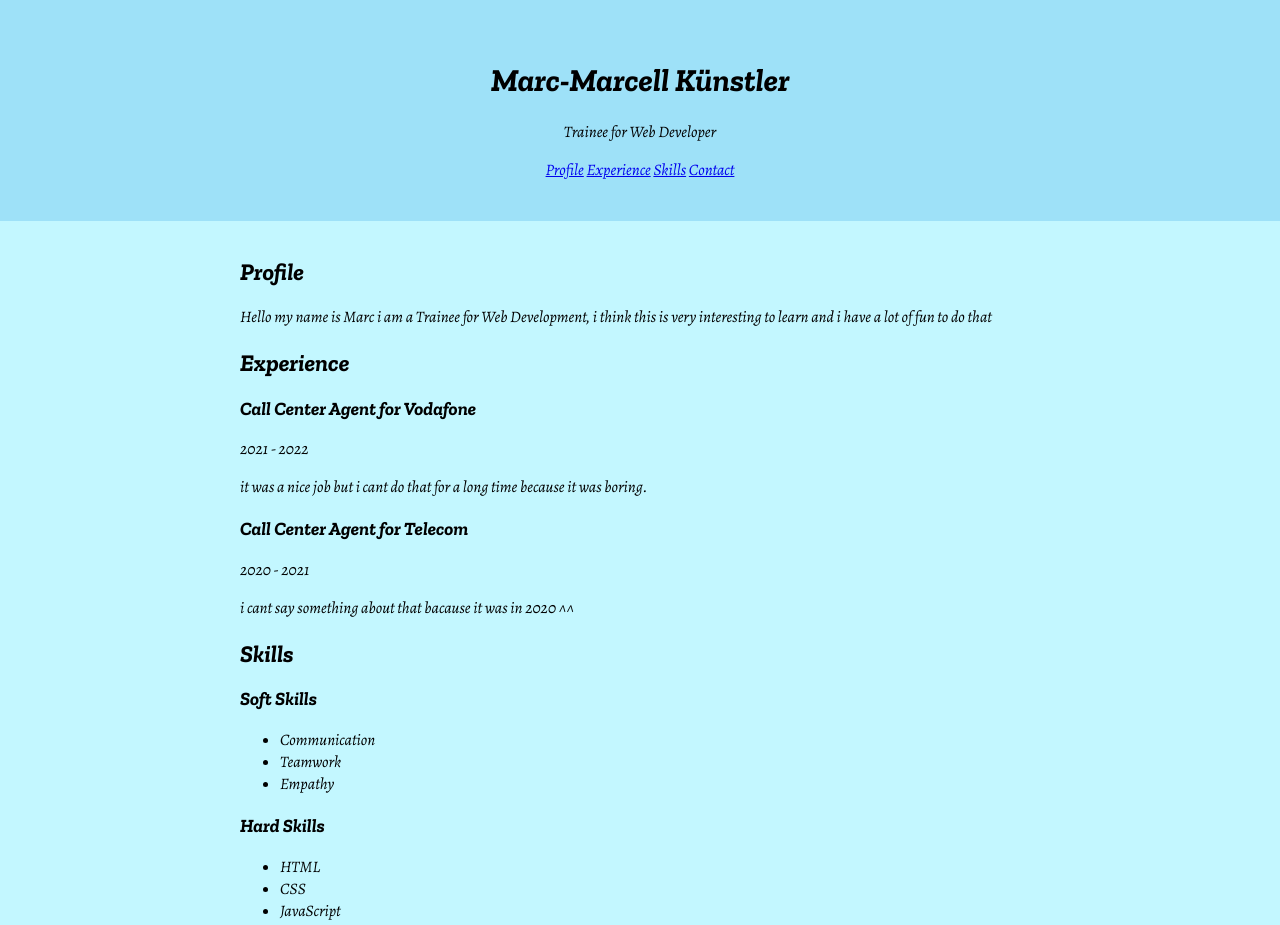
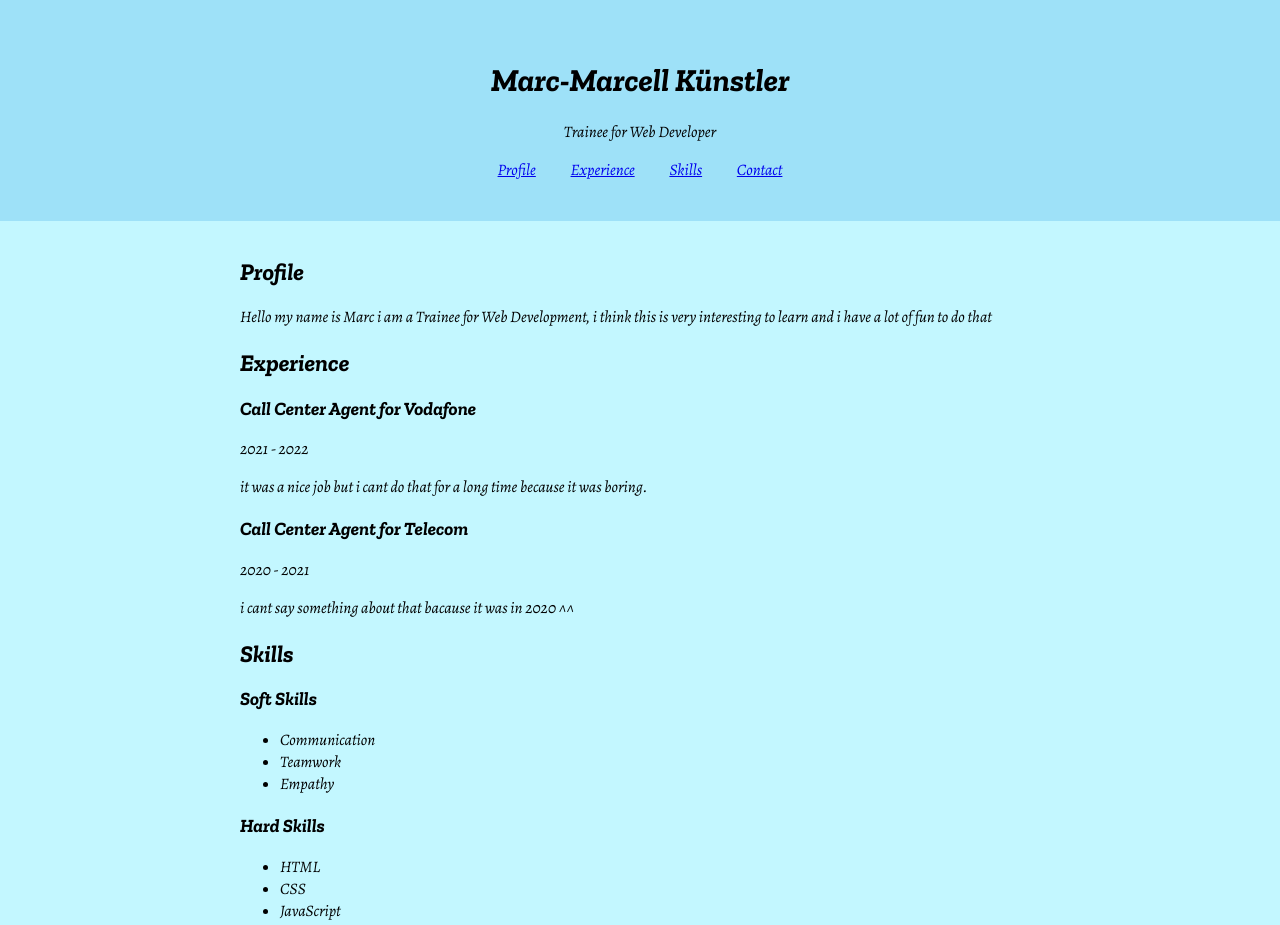
Before and after one commit to MarcMarcell/Coding, a plain HTML site: page CV Setup/index.html in a window 1280 px wide. Shown: the top 925 px of the page. Drawn offline with nearby package versions, Linux system fonts and the light colour scheme.

Commit message:
updated style.css

```diff
--- a/CV Setup/style.css
+++ b/CV Setup/style.css
@@ -28,6 +28,12 @@ body {
     background-color: #0584d831;
 }
 
+a, a:hover {
+    margin: 16px
+
+
+}
+
 .main {
     max-width: 800px;
     margin: 0 auto;
```
